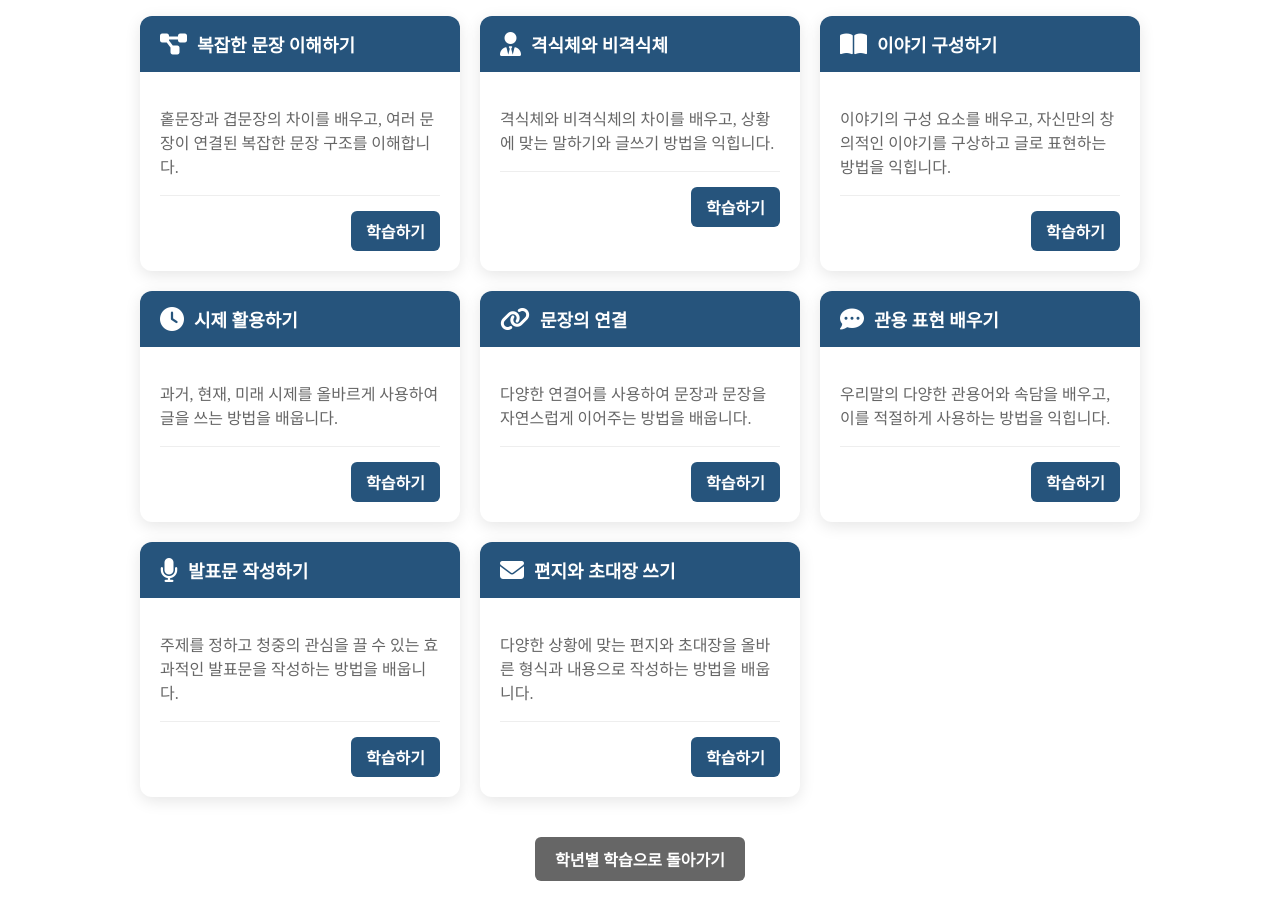
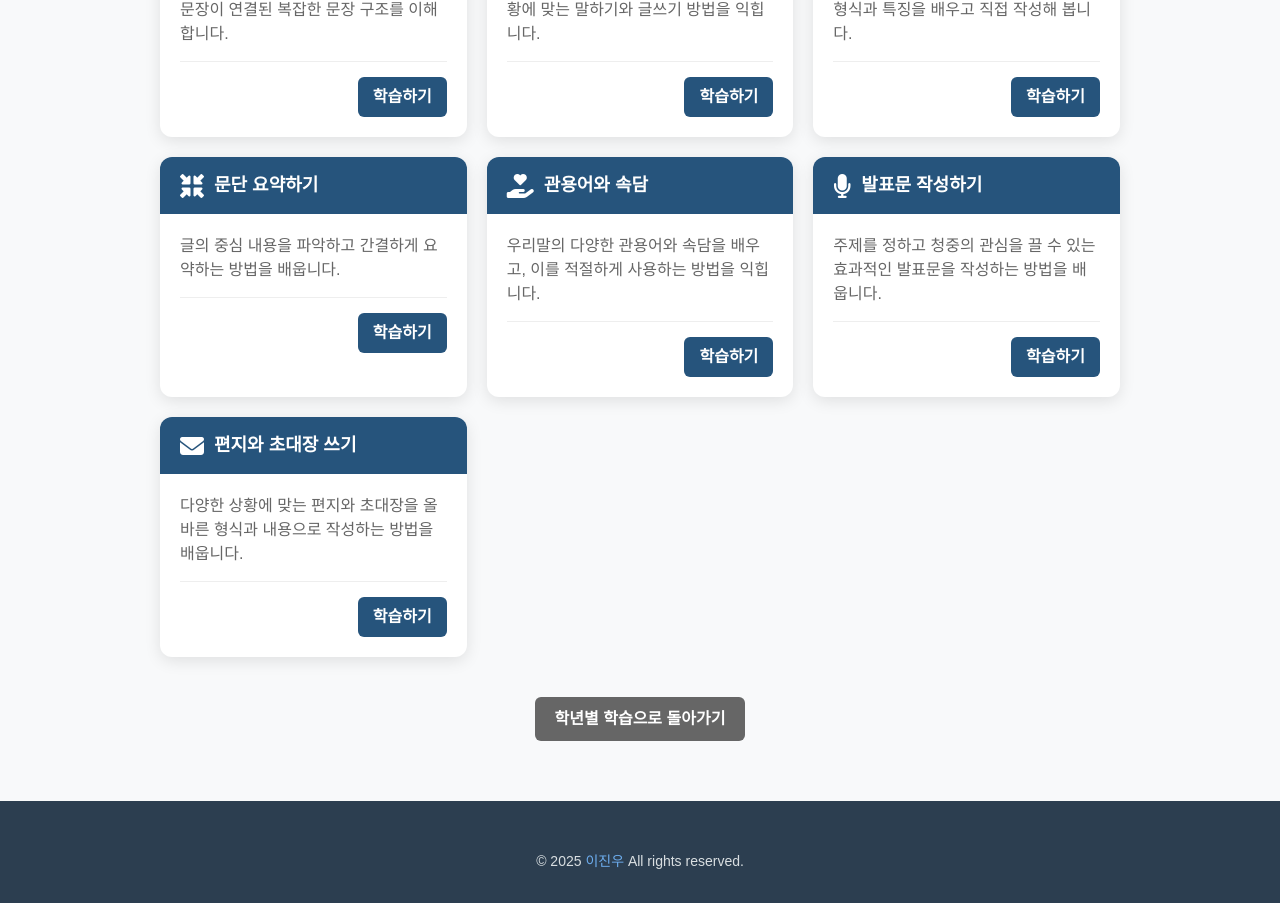
Before and after one commit to jinwooleegit/KoreanGrammar, a website: page pages/grade-learning/grade4/index.html in a window 1280 px wide. Shown: the part 505-1408 px from the top of the page. Drawn offline with Linux system fonts and the light colour scheme; files that its build step writes are made by us from their sources.

Commit message:
학년별 학습 페이지(4,5,6학년) 리소스 경로 수정: 메뉴 깨짐 문제 해결

```diff
--- a/pages/grade-learning/grade4/index.html
+++ b/pages/grade-learning/grade4/index.html
@@ -4,7 +4,7 @@
     <meta charset="UTF-8">
     <meta name="viewport" content="width=device-width, initial-scale=1.0">
     <title>4학년 학습 목록 | 문법놀이터</title>
-    <link rel="stylesheet" href="../..///assets/css/styles.css">
+    <link rel="stylesheet" href="../../../assets/css/styles.css">
     <!-- Font Awesome 아이콘 -->
     <link rel="stylesheet" href="https://cdnjs.cloudflare.com/ajax/libs/font-awesome/6.4.0/css/all.min.css">
     <style>
@@ -158,12 +158,12 @@
             }
         }</style>
     <!-- 구형 브라우저 지원을 위한 폴리필 -->
-    <script src="/js/polyfills.js"></script>
+    <script src="../../../js/polyfills.js"></script>
     <!-- IE 호환성을 위한 CSS -->
-    <link rel="stylesheet" href="/css/ie-compatibility.css">
+    <link rel="stylesheet" href="../../../css/ie-compatibility.css">
     <!-- 파비콘 -->
-    <link rel="icon" href="/favicon.ico" type="image/x-icon">
-    <link rel="shortcut icon" href="/favicon.ico" type="image/x-icon">
+    <link rel="icon" href="../../../favicon.ico" type="image/x-icon">
+    <link rel="shortcut icon" href="../../../favicon.ico" type="image/x-icon">
 </head>
 <body>
     <!-- 헤더 영역 -->
@@ -207,46 +207,33 @@
             <div class="lesson-card">
                 <div class="lesson-card-header">
                     <i class="fas fa-book-open"></i>
-                    이야기 구성하기
+                    다양한 글의 형식
                 </div>
                 <div class="lesson-card-content">
-                    <p class="lesson-card-description">이야기의 구성 요소를 배우고, 자신만의 창의적인 이야기를 구상하고 글로 표현하는 방법을 익힙니다.</p>
+                    <p class="lesson-card-description">설명문, 기행문, 생활문 등 다양한 글의 형식과 특징을 배우고 직접 작성해 봅니다.</p>
                     <div class="lesson-card-footer">
-                        <a href="grade4_story_structure.html" class="lesson-btn">학습하기</a>
+                        <a href="grade4_text_forms.html" class="lesson-btn">학습하기</a>
                     </div>
                 </div>
             </div>
 
             <div class="lesson-card">
                 <div class="lesson-card-header">
-                    <i class="fas fa-clock"></i>
-                    시제 활용하기
+                    <i class="fas fa-compress-arrows-alt"></i>
+                    문단 요약하기
                 </div>
                 <div class="lesson-card-content">
-                    <p class="lesson-card-description">과거, 현재, 미래 시제를 올바르게 사용하여 글을 쓰는 방법을 배웁니다.</p>
+                    <p class="lesson-card-description">글의 중심 내용을 파악하고 간결하게 요약하는 방법을 배웁니다.</p>
                     <div class="lesson-card-footer">
-                        <a href="grade4_tense.html" class="lesson-btn">학습하기</a>
+                        <a href="grade4_summarizing.html" class="lesson-btn">학습하기</a>
                     </div>
                 </div>
             </div>
 
             <div class="lesson-card">
                 <div class="lesson-card-header">
-                    <i class="fas fa-link"></i>
-                    문장의 연결
-                </div>
-                <div class="lesson-card-content">
-                    <p class="lesson-card-description">다양한 연결어를 사용하여 문장과 문장을 자연스럽게 이어주는 방법을 배웁니다.</p>
-                    <div class="lesson-card-footer">
-                        <a href="grade4_connecting_sentences.html" class="lesson-btn">학습하기</a>
-                    </div>
-                </div>
-            </div>
-
-            <div class="lesson-card">
-                <div class="lesson-card-header">
-                    <i class="fas fa-comment-dots"></i>
-                    관용 표현 배우기
+                    <i class="fas fa-hand-holding-heart"></i>
+                    관용어와 속담
                 </div>
                 <div class="lesson-card-content">
                     <p class="lesson-card-description">우리말의 다양한 관용어와 속담을 배우고, 이를 적절하게 사용하는 방법을 익힙니다.</p>
@@ -294,12 +281,11 @@
             console.log('4학년 학습 목록 페이지가 로드되었습니다.');
         });
     </script>
-    <script src="../..//js/siteManager.js"></script>
     <!-- 푸터 영역 -->
     <footer></footer>
 
-
-    <script src="/assets/js/scripts.js"></script>
-    <script src="/js/siteManager.js"></script>
+    <!-- 스크립트 -->
+    <script src="../../../assets/js/scripts.js"></script>
+    <script src="../../../js/siteManager.js"></script>
 </body>
 </html>
```
Also changed, not shown: pages/grade-learning/grade5/index.html (+8 -9 lines), pages/grade-learning/grade6/index.html (+28 -29 lines).
